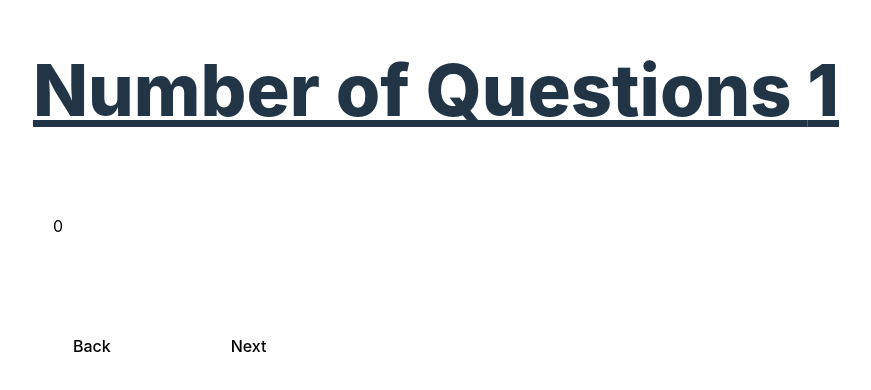
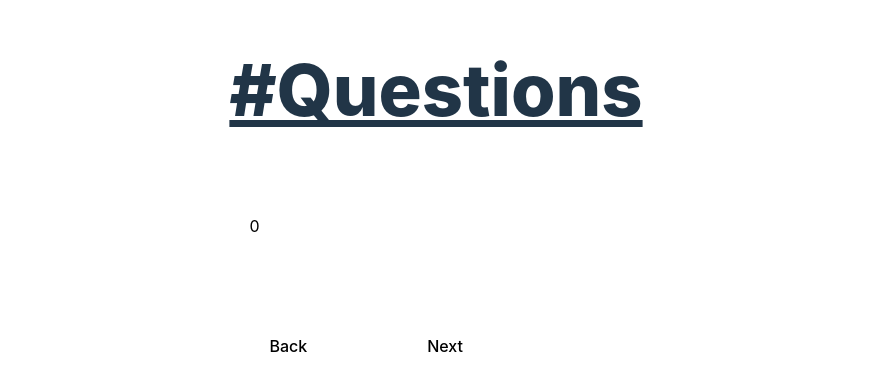
Before and after one commit to DIBORADAWIT/Capstone-project-Quiz-App, a React (Vite) app: page /noOfQuestions/1/1/1 in a window 1280 px wide. Shown: the part 190-580 px from the top of the page, without its empty margins (204-1075 px from the left). Built offline with nearby package versions, Linux system fonts and the light colour scheme.

Commit message:
Topic name is shared accross pages

```diff
--- a/src/components/NoOfQuestions.jsx
+++ b/src/components/NoOfQuestions.jsx
@@ -7,9 +7,7 @@ function NoOfQuestions() {
   return (
     <div>
       <div className="flex flex-col gap-20">
-        <div className="text-7xl font-extrabold underline">
-          Number of Questions {topicName}
-        </div>
+        <div className="text-7xl font-extrabold underline">#Questions</div>
 
         <div className="flex flex-col gap-10">
           <div className="flex flex-col justify-start items-start gap-4">
```
